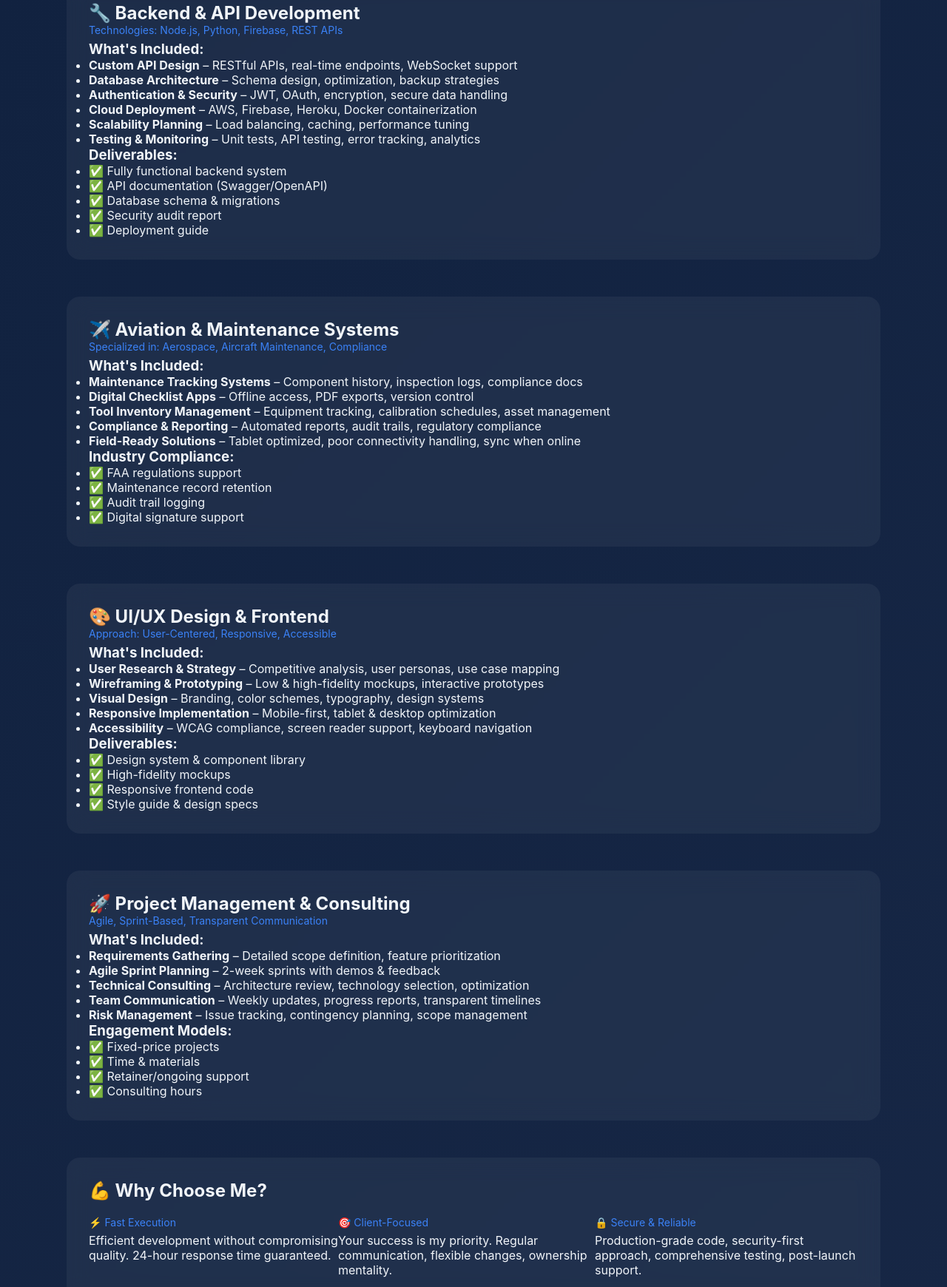
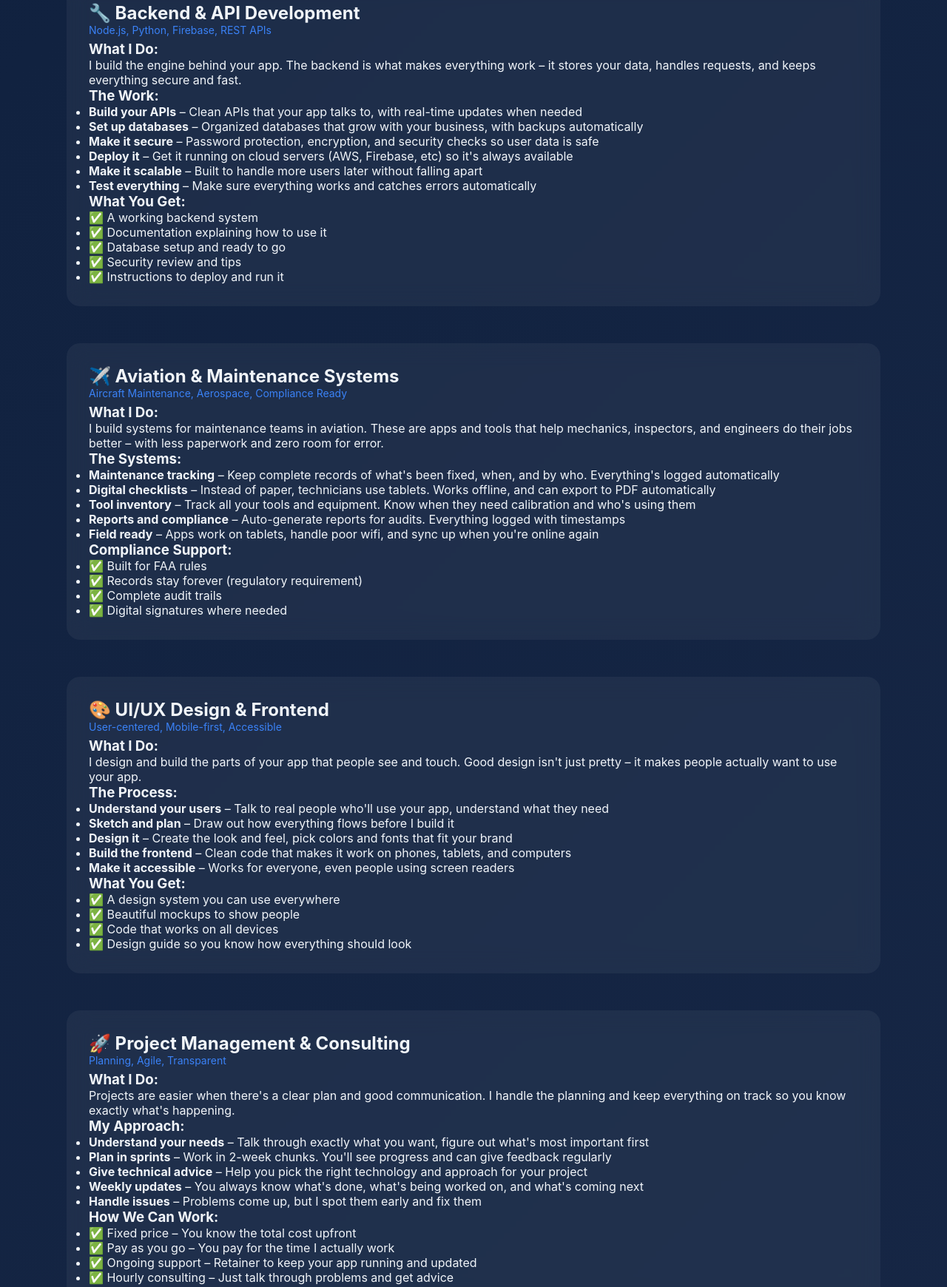
Before and after one commit to rssrndar-crypto/portfolio, a website: page services.html in a window 1280 px wide. Shown: the part 896-2636 px from the top of the page at 74% size. Drawn offline with Linux system fonts and the light colour scheme.

Commit message:
Rewrite all service sections with natural, conversational language

```diff
--- a/services.html
+++ b/services.html
@@ -63,83 +63,103 @@
 
       <section class="card">
         <h2>🔧 Backend & API Development</h2>
-        <div class="project-meta">Technologies: Node.js, Python, Firebase, REST APIs</div>
-        <h3>What's Included:</h3>
+        <div class="project-meta">Node.js, Python, Firebase, REST APIs</div>
+
+        <h3>What I Do:</h3>
+        <p>I build the engine behind your app. The backend is what makes everything work – it stores your data, handles requests, and keeps everything secure and fast.</p>
+
+        <h3>The Work:</h3>
         <ul>
-          <li><strong>Custom API Design</strong> – RESTful APIs, real-time endpoints, WebSocket support</li>
-          <li><strong>Database Architecture</strong> – Schema design, optimization, backup strategies</li>
-          <li><strong>Authentication & Security</strong> – JWT, OAuth, encryption, secure data handling</li>
-          <li><strong>Cloud Deployment</strong> – AWS, Firebase, Heroku, Docker containerization</li>
-          <li><strong>Scalability Planning</strong> – Load balancing, caching, performance tuning</li>
-          <li><strong>Testing & Monitoring</strong> – Unit tests, API testing, error tracking, analytics</li>
+          <li><strong>Build your APIs</strong> – Clean APIs that your app talks to, with real-time updates when needed</li>
+          <li><strong>Set up databases</strong> – Organized databases that grow with your business, with backups automatically</li>
+          <li><strong>Make it secure</strong> – Password protection, encryption, and security checks so user data is safe</li>
+          <li><strong>Deploy it</strong> – Get it running on cloud servers (AWS, Firebase, etc) so it's always available</li>
+          <li><strong>Make it scalable</strong> – Built to handle more users later without falling apart</li>
+          <li><strong>Test everything</strong> – Make sure everything works and catches errors automatically</li>
         </ul>
-        <h3>Deliverables:</h3>
+
+        <h3>What You Get:</h3>
         <ul>
-          <li>✅ Fully functional backend system</li>
-          <li>✅ API documentation (Swagger/OpenAPI)</li>
-          <li>✅ Database schema & migrations</li>
-          <li>✅ Security audit report</li>
-          <li>✅ Deployment guide</li>
+          <li>✅ A working backend system</li>
+          <li>✅ Documentation explaining how to use it</li>
+          <li>✅ Database setup and ready to go</li>
+          <li>✅ Security review and tips</li>
+          <li>✅ Instructions to deploy and run it</li>
         </ul>
       </section>
 
       <section class="card">
         <h2>✈️ Aviation & Maintenance Systems</h2>
-        <div class="project-meta">Specialized in: Aerospace, Aircraft Maintenance, Compliance</div>
-        <h3>What's Included:</h3>
+        <div class="project-meta">Aircraft Maintenance, Aerospace, Compliance Ready</div>
+
+        <h3>What I Do:</h3>
+        <p>I build systems for maintenance teams in aviation. These are apps and tools that help mechanics, inspectors, and engineers do their jobs better – with less paperwork and zero room for error.</p>
+
+        <h3>The Systems:</h3>
         <ul>
-          <li><strong>Maintenance Tracking Systems</strong> – Component history, inspection logs, compliance docs</li>
-          <li><strong>Digital Checklist Apps</strong> – Offline access, PDF exports, version control</li>
-          <li><strong>Tool Inventory Management</strong> – Equipment tracking, calibration schedules, asset management</li>
-          <li><strong>Compliance & Reporting</strong> – Automated reports, audit trails, regulatory compliance</li>
-          <li><strong>Field-Ready Solutions</strong> – Tablet optimized, poor connectivity handling, sync when online</li>
+          <li><strong>Maintenance tracking</strong> – Keep complete records of what's been fixed, when, and by who. Everything's logged automatically</li>
+          <li><strong>Digital checklists</strong> – Instead of paper, technicians use tablets. Works offline, and can export to PDF automatically</li>
+          <li><strong>Tool inventory</strong> – Track all your tools and equipment. Know when they need calibration and who's using them</li>
+          <li><strong>Reports and compliance</strong> – Auto-generate reports for audits. Everything logged with timestamps</li>
+          <li><strong>Field ready</strong> – Apps work on tablets, handle poor wifi, and sync up when you're online again</li>
         </ul>
-        <h3>Industry Compliance:</h3>
+
+        <h3>Compliance Support:</h3>
         <ul>
-          <li>✅ FAA regulations support</li>
-          <li>✅ Maintenance record retention</li>
-          <li>✅ Audit trail logging</li>
-          <li>✅ Digital signature support</li>
+          <li>✅ Built for FAA rules</li>
+          <li>✅ Records stay forever (regulatory requirement)</li>
+          <li>✅ Complete audit trails</li>
+          <li>✅ Digital signatures where needed</li>
         </ul>
       </section>
 
       <section class="card">
         <h2>🎨 UI/UX Design & Frontend</h2>
-        <div class="project-meta">Approach: User-Centered, Responsive, Accessible</div>
-        <h3>What's Included:</h3>
+        <div class="project-meta">User-centered, Mobile-first, Accessible</div>
+
+        <h3>What I Do:</h3>
+        <p>I design and build the parts of your app that people see and touch. Good design isn't just pretty – it makes people actually want to use your app.</p>
+
+        <h3>The Process:</h3>
         <ul>
-          <li><strong>User Research & Strategy</strong> – Competitive analysis, user personas, use case mapping</li>
-          <li><strong>Wireframing & Prototyping</strong> – Low & high-fidelity mockups, interactive prototypes</li>
-          <li><strong>Visual Design</strong> – Branding, color schemes, typography, design systems</li>
-          <li><strong>Responsive Implementation</strong> – Mobile-first, tablet & desktop optimization</li>
-          <li><strong>Accessibility</strong> – WCAG compliance, screen reader support, keyboard navigation</li>
+          <li><strong>Understand your users</strong> – Talk to real people who'll use your app, understand what they need</li>
+          <li><strong>Sketch and plan</strong> – Draw out how everything flows before I build it</li>
+          <li><strong>Design it</strong> – Create the look and feel, pick colors and fonts that fit your brand</li>
+          <li><strong>Build the frontend</strong> – Clean code that makes it work on phones, tablets, and computers</li>
+          <li><strong>Make it accessible</strong> – Works for everyone, even people using screen readers</li>
         </ul>
-        <h3>Deliverables:</h3>
+
+        <h3>What You Get:</h3>
         <ul>
-          <li>✅ Design system & component library</li>
-          <li>✅ High-fidelity mockups</li>
-          <li>✅ Responsive frontend code</li>
-          <li>✅ Style guide & design specs</li>
+          <li>✅ A design system you can use everywhere</li>
+          <li>✅ Beautiful mockups to show people</li>
+          <li>✅ Code that works on all devices</li>
+          <li>✅ Design guide so you know how everything should look</li>
         </ul>
       </section>
 
       <section class="card">
         <h2>🚀 Project Management & Consulting</h2>
-        <div class="project-meta">Agile, Sprint-Based, Transparent Communication</div>
-        <h3>What's Included:</h3>
+        <div class="project-meta">Planning, Agile, Transparent</div>
+
+        <h3>What I Do:</h3>
+        <p>Projects are easier when there's a clear plan and good communication. I handle the planning and keep everything on track so you know exactly what's happening.</p>
+
+        <h3>My Approach:</h3>
         <ul>
-          <li><strong>Requirements Gathering</strong> – Detailed scope definition, feature prioritization</li>
-          <li><strong>Agile Sprint Planning</strong> – 2-week sprints with demos & feedback</li>
-          <li><strong>Technical Consulting</strong> – Architecture review, technology selection, optimization</li>
-          <li><strong>Team Communication</strong> – Weekly updates, progress reports, transparent timelines</li>
-          <li><strong>Risk Management</strong> – Issue tracking, contingency planning, scope management</li>
+          <li><strong>Understand your needs</strong> – Talk through exactly what you want, figure out what's most important first</li>
+          <li><strong>Plan in sprints</strong> – Work in 2-week chunks. You'll see progress and can give feedback regularly</li>
+          <li><strong>Give technical advice</strong> – Help you pick the right technology and approach for your project</li>
+          <li><strong>Weekly updates</strong> – You always know what's done, what's being worked on, and what's coming next</li>
+          <li><strong>Handle issues</strong> – Problems come up, but I spot them early and fix them</li>
         </ul>
-        <h3>Engagement Models:</h3>
+
+        <h3>How We Can Work:</h3>
         <ul>
-          <li>✅ Fixed-price projects</li>
-          <li>✅ Time & materials</li>
-          <li>✅ Retainer/ongoing support</li>
-          <li>✅ Consulting hours</li>
+          <li>✅ Fixed price – You know the total cost upfront</li>
+          <li>✅ Pay as you go – You pay for the time I actually work</li>
+          <li>✅ Ongoing support – Retainer to keep your app running and updated</li>
+          <li>✅ Hourly consulting – Just talk through problems and get advice</li>
         </ul>
       </section>
 
@@ -147,16 +167,16 @@
         <h2>💪 Why Choose Me?</h2>
         <div class="dashboard-stats">
           <div>
-            <div class="project-meta">⚡ Fast Execution</div>
-            <p>Efficient development without compromising quality. 24-hour response time guaranteed.</p>
+            <div class="project-meta">⚡ I'm Fast</div>
+            <p>I don't waste time in meetings or bureaucracy. You get a response within 24 hours, and I get your project done on schedule.</p>
           </div>
           <div>
-            <div class="project-meta">🎯 Client-Focused</div>
-            <p>Your success is my priority. Regular communication, flexible changes, ownership mentality.</p>
+            <div class="project-meta">🎯 Your Win Is My Win</div>
+            <p>I care about your success. You'll hear from me regularly, your feedback matters, and I won't just hand you code and disappear.</p>
           </div>
           <div>
-            <div class="project-meta">🔒 Secure & Reliable</div>
-            <p>Production-grade code, security-first approach, comprehensive testing, post-launch support.</p>
+            <div class="project-meta">🔒 Solid, Tested Code</div>
+            <p>I build production-ready code that's secure and reliable. Everything's tested, and I'm here to help even after launch.</p>
           </div>
         </div>
       </section>
```
